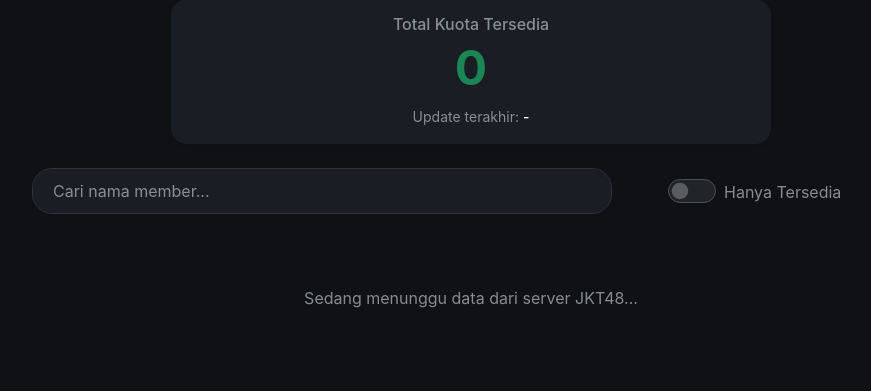
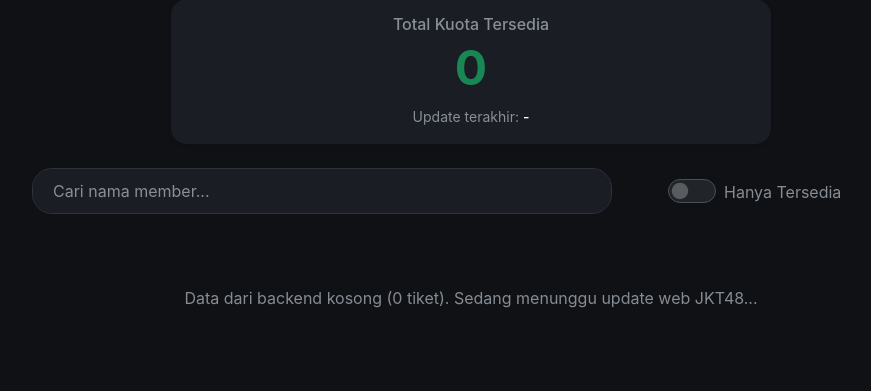
Before and after one commit to fmcrawford/monitoring, a Flask app: page / in a window 1280 px wide. Shown: the part 157-548 px from the top of the page, without its empty margins (169-1040 px from the left). Run offline with Flask 3, Linux system fonts and the light colour scheme; data that the repository does not hold is empty.

Commit message:
Update index.html

```diff
--- a/templates/index.html
+++ b/templates/index.html
@@ -153,6 +153,7 @@
         fetchData();
     }
 
+    // --- FUNGSI FETCH DENGAN MODE DETEKSI ---
     async function fetchData() {
         const endpoint = currentCategory === '2shot' ? '/api/status' : '/api/mg';
 
@@ -166,14 +167,28 @@
                 document.getElementById('last-update').innerText = date.toLocaleTimeString('id-ID');
             }
 
-            if (!data.members || data.members.length === 0) {
-                document.getElementById('data-container').innerHTML = '<div class="text-center py-5 text-muted">Sedang menunggu data dari server JKT48...</div>';
+            // Jika struktur JSON tidak memiliki property 'members'
+            if (!data.members) {
+                document.getElementById('data-container').innerHTML = `
+                    <div class="alert alert-warning m-4 text-start shadow" style="background-color: #2b2f36; color: #fff; border: 1px solid #ffc107;">
+                        <h5 class="text-warning fw-bold">🔍 Mode Deteksi Struktur Data</h5>
+                        <p>Frontend berhasil memanggil API, tetapi tidak menemukan key <code>members</code>. Berikut isi data asli dari backend Anda:</p>
+                        <pre class="bg-dark text-info p-3 rounded border border-secondary" style="font-size: 0.85rem; overflow-x: auto;">${JSON.stringify(data, null, 2)}</pre>
+                        <p class="mb-0 mt-2 text-white-50"><small>Silakan copy atau screenshot teks kode di atas dan kirimkan ke saya agar variabelnya bisa disesuaikan.</small></p>
+                    </div>`;
+                return;
+            }
+
+            // Jika property 'members' ada tapi memang sedang kosong dari servernya
+            if (data.members.length === 0) {
+                document.getElementById('data-container').innerHTML = '<div class="text-center py-5 text-muted">Data dari backend kosong (0 tiket). Sedang menunggu update web JKT48...</div>';
                 return;
             }
 
             processRawData(data.members);
         } catch (error) {
             console.error("Fetch error:", error);
+            document.getElementById('data-container').innerHTML = `<div class="text-center py-5 text-danger">Gagal mengambil API: ${error.message}</div>`;
         }
     }
 
```
